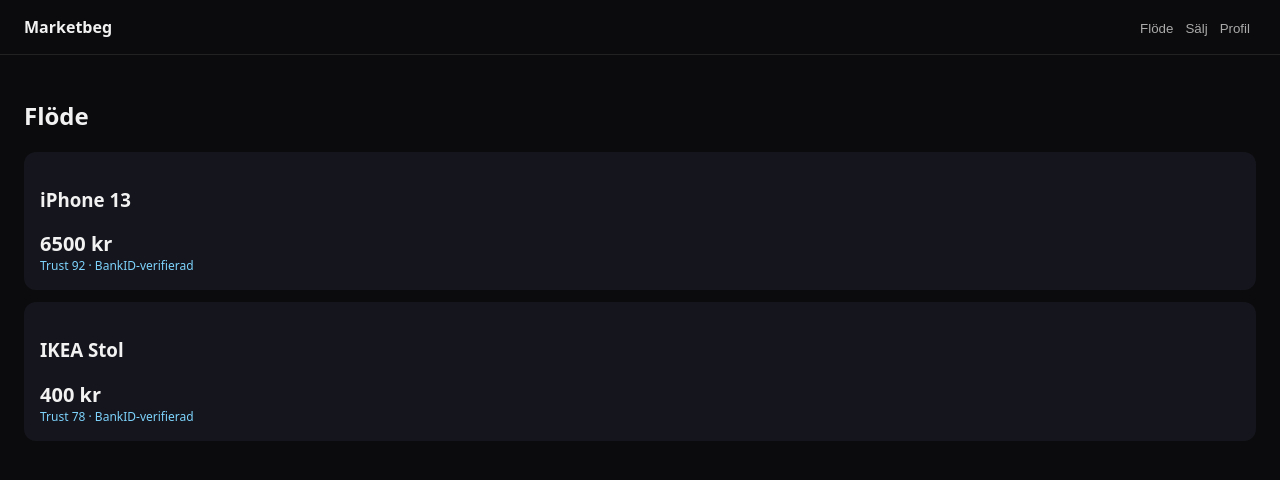
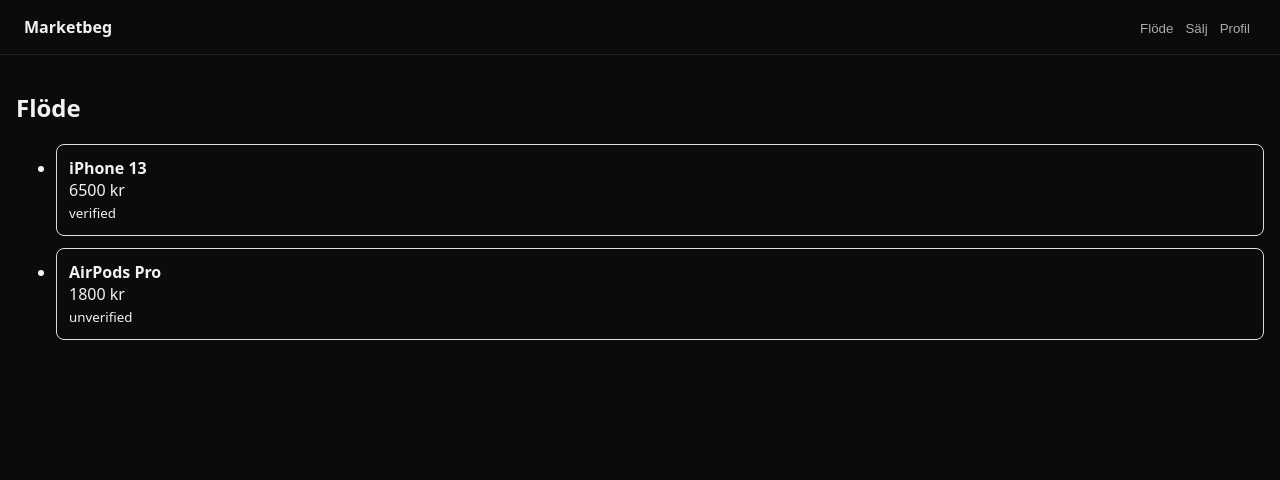
Before and after one commit to gascheckking/marketbeg-appGem, a Next.js app: page /feed in a window 1280 px wide. Shown: the top 480 px of the page. Built offline with nearby package versions, Linux system fonts and the light colour scheme.

Commit message:
Update page.tsx

```diff
--- a/app/feed/page.tsx
+++ b/app/feed/page.tsx
@@ -1,28 +1,40 @@
-import FeedCardSell from "../../components/FeedCardSell";
-
-const LISTINGS = [
+const MOCK_LISTINGS = [
   {
     id: "1",
     title: "iPhone 13",
     price: 6500,
-    trust: 92,
+    trust: "verified",
   },
   {
     id: "2",
-    title: "IKEA Stol",
-    price: 400,
-    trust: 78,
+    title: "AirPods Pro",
+    price: 1800,
+    trust: "unverified",
   },
 ];
 
 export default function FeedPage() {
   return (
-    <main className="container">
+    <main style={{ padding: 16 }}>
       <h2>Flöde</h2>
 
-      {LISTINGS.map((item) => (
-        <FeedCardSell key={item.id} {...item} />
-      ))}
+      <ul style={{ marginTop: 16 }}>
+        {MOCK_LISTINGS.map((item) => (
+          <li
+            key={item.id}
+            style={{
+              padding: 12,
+              marginBottom: 12,
+              borderRadius: 8,
+              border: "1px solid #ddd",
+            }}
+          >
+            <strong>{item.title}</strong>
+            <div>{item.price} kr</div>
+            <small>{item.trust}</small>
+          </li>
+        ))}
+      </ul>
     </main>
   );
 }
```
